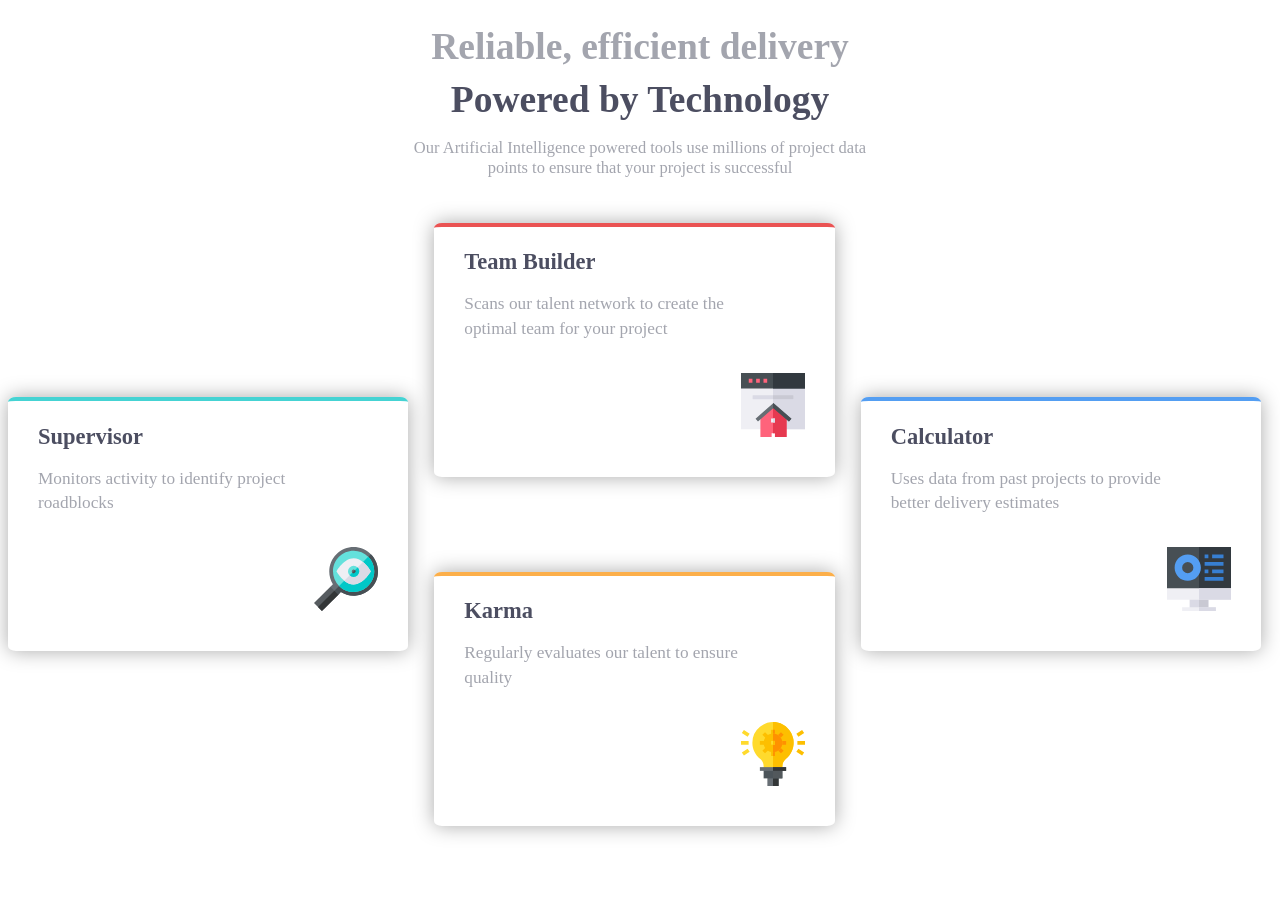
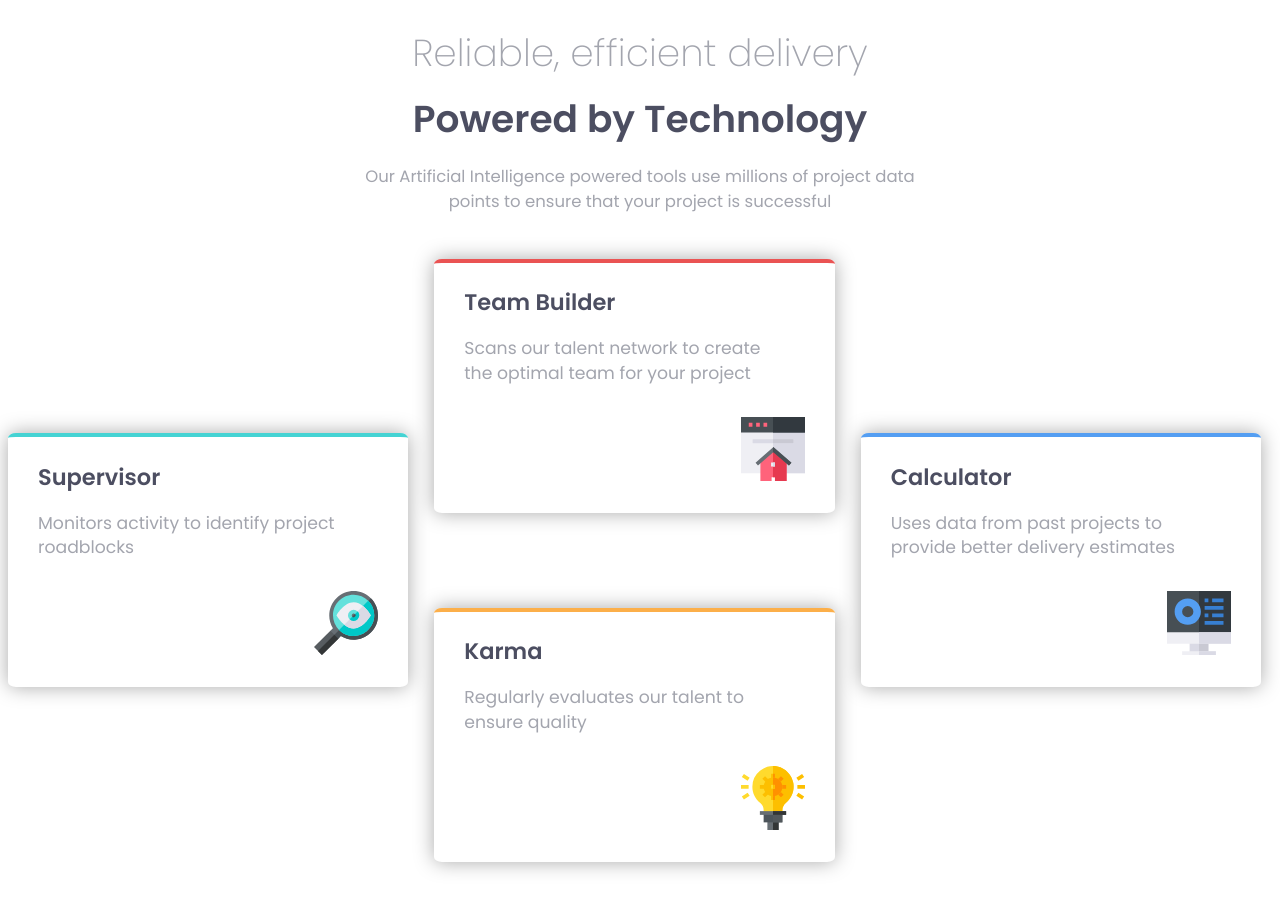
Before and after one commit to Zead-Ashraf/four-card-feature-section-master, a plain HTML site: page index.html in a window 1280 px wide. Before the commit the page ends 871 px from the top, so only its background shows below. Drawn offline with Linux system fonts and the light colour scheme.

Commit message:
modify typography

```diff
--- a/css/style.css
+++ b/css/style.css
@@ -8,7 +8,7 @@ html {
 /******************************************************************************/
 
 header {
-	width: 39%;
+	width: 47%;
 	text-align: center;
 	margin: auto;
 }
@@ -17,6 +17,7 @@ header {
 header h1 {
 	font-size: 2.5rem;
 	font-family: "Poppins",serif;
+	font-weight: 200;
 	color: hsl(229, 6%, 66%);
 	margin-bottom: 10px;
 
@@ -36,6 +37,7 @@ header p {
 	font-size: 1.1rem;
 	font-family: "Poppins",serif;
 	color: hsl(229, 6%, 66%);
+	font-weight: 400;
 }
 
 
@@ -128,6 +130,7 @@ main div p {
 	font-family: "Poppins",serif;
 	color: hsl(229, 6%, 66%);
 	line-height: 1.4em;
+	font-weight: 400;
 }
 
 
--- a/index.html
+++ b/index.html
@@ -8,6 +8,10 @@
   <link rel="icon" type="image/png" sizes="32x32" href="./images/favicon-32x32.png" />
 
   <link rel="stylesheet" href="css/style.css" />
+
+  <link rel="preconnect" href="https://fonts.googleapis.com">
+  <link rel="preconnect" href="https://fonts.gstatic.com" crossorigin>
+  <link href="https://fonts.googleapis.com/css2?family=Poppins:wght@200;400;600&display=swap" rel="stylesheet">
 
   <title>Frontend Mentor | Four card feature section</title>
 
```
